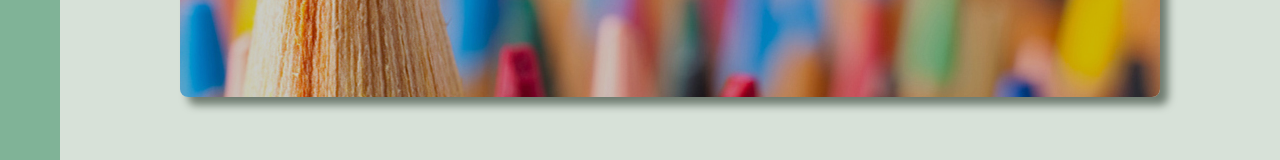
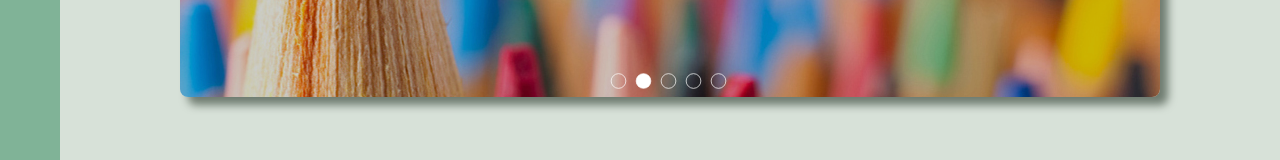
Before and after one commit to EK-machine/promo, a React (Create React App) app: page /main/home in a window 1280 px wide. Shown: the part 618-778 px from the top of the page. Built offline with nearby package versions, Linux system fonts and the light colour scheme.

Commit message:
added dots to carousel

```diff
--- a/src/components/Carousel.jsx
+++ b/src/components/Carousel.jsx
@@ -60,6 +60,8 @@ const carouselArr = [
     text: ['HTML.', 'CSS.', 'JavaScript.', 'REACT.'],
   },
 ];
+
+const carouselDotsArr = [1, 2, 3, 4, 5];
 
 const RIGHT_KEY_CODE = 39;
 
@@ -129,6 +131,10 @@ function Carousel() {
     }
   };
 
+  const onDotClick = (index) => {
+    setCurrentSlideIndex(index);
+  };
+
   return (
     <div className="carousel__container">
       {carouselArr.map((slide, index) => (
@@ -182,6 +188,20 @@ function Carousel() {
       >
         <FontAwesomeIcon icon={faArrowCircleRight} />
       </div>
+      <div className="carousel__dots-container">
+        {carouselDotsArr.map((dotData, dotIndex) => (
+          <div
+            className={
+              currentSlideIndex === dotIndex
+                ? 'carousel__dot-active'
+                : 'carousel__dot'
+            }
+            key={dotData}
+            onKeyDown={() => onDotClick(dotIndex)}
+            onClick={() => onDotClick(dotIndex)}
+          />
+        ))}
+      </div>
     </div>
   );
 }
--- a/src/components/carousel.css
+++ b/src/components/carousel.css
@@ -145,6 +145,43 @@
   opacity: 1;
 }
 
+.carousel__dots-container {
+  position: absolute;
+  left: 50%;
+  bottom: 5px;
+  transform: translateX(-50%);
+  display: flex;
+}
+
+.carousel__dot {
+  width: 20px;
+  height: 20px;
+  border-radius: 50%;
+  cursor: pointer;
+  border: 1px solid var(--active-text-color);
+  margin-right: 3px;
+  transform: scale(0.7);
+  transition: transform 0.2s ease-in-out;
+}
+
+.carousel__dot-active {
+  width: 20px;
+  height: 20px;
+  border-radius: 50%;
+  cursor: pointer;
+  border: 1px solid var(--active-text-color);
+  background-color: var(--active-text-color);
+  margin-right: 3px;
+  transform: scale(0.7);
+  transition: transform 0.2s ease-in-out;
+}
+
+.carousel__dot:hover,
+.carousel__dot-active:hover {
+  transform: scale(1);
+  transition: transform 0.2s ease-in-out;
+}
+
 @media only screen and (max-width: 480px) {
   .carousel__item {
     display: flex;
```
